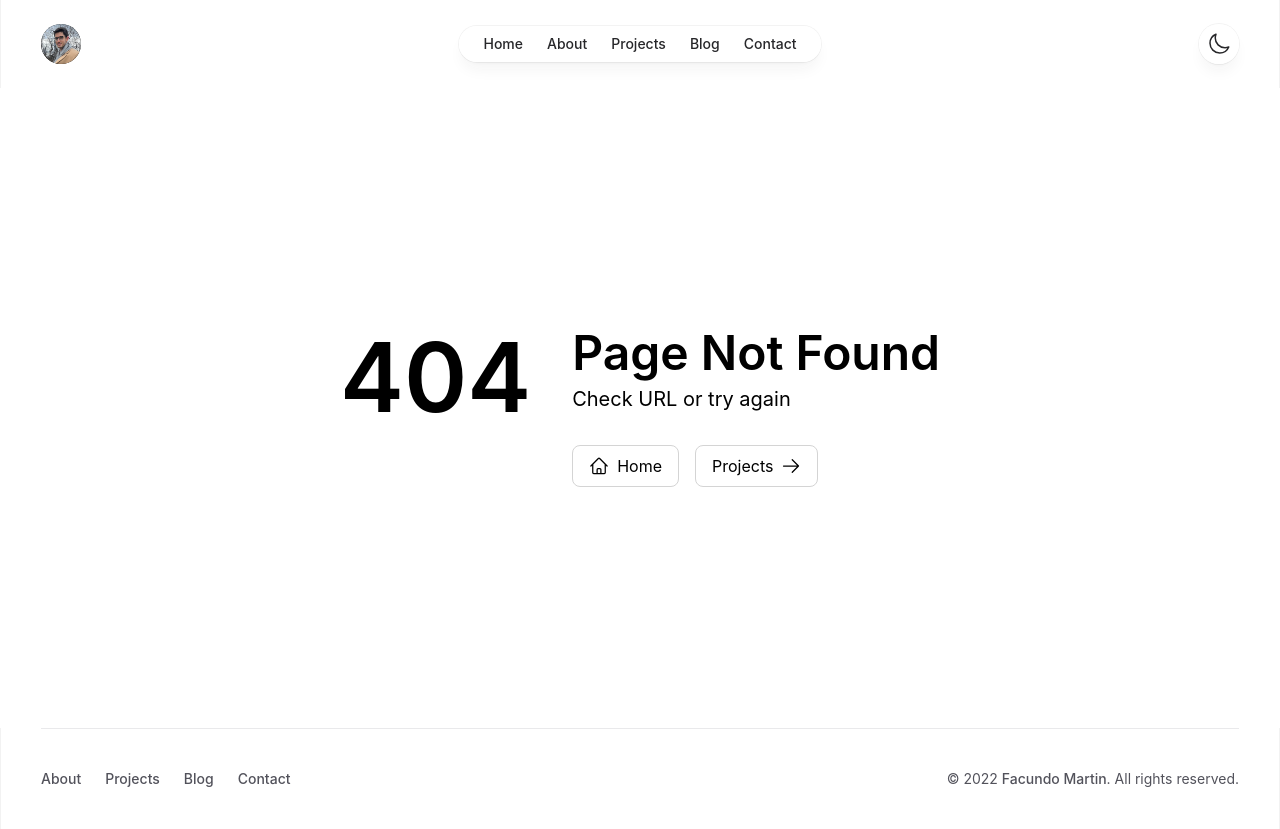
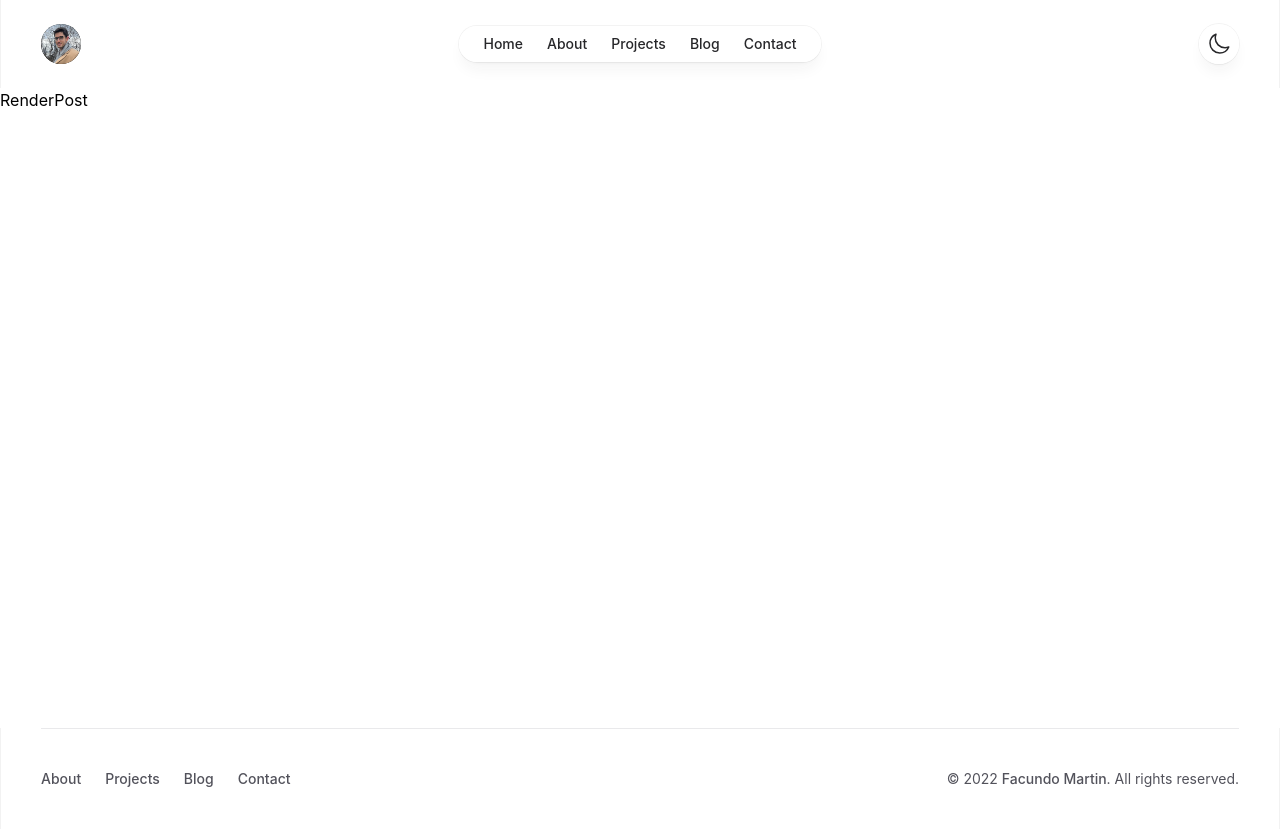
Before and after one commit to Facundo-Martin/portfolio-nextjs, a Next.js app: page /blog/1 in a window 1280 px wide. Before the commit this address had no page. Built offline with nearby package versions, Linux system fonts and the light colour scheme.

Commit message:
added [slug] dynamic routes and basic renderblog comopnent

```diff
--- a/src/components/Blog/BlogPost.tsx
+++ b/src/components/Blog/BlogPost.tsx
@@ -7,7 +7,7 @@ import { Post } from '../../d';
 function ReadMore({ slug }: { slug: string }) {
   return (
     <div className="pt-2 w-fit">
-      <Link href={`/projects/${slug}`}>
+      <Link href={`/blog/${slug}`}>
         <a>
           <div className="flex items-center gap-x-2 text-teal-500 group">
             <h4>Read More</h4>
--- /dev/null
+++ b/src/components/Post/RenderPost.tsx
@@ -0,0 +1,5 @@
+import React from 'react';
+
+export default function RenderPost() {
+  return <div>RenderPost</div>;
+}
--- /dev/null
+++ b/src/pages/blog/[slug].tsx
@@ -0,0 +1,19 @@
+import type { NextPage } from 'next';
+import Head from 'next/head';
+import Layout from '../../components/Layout/Layout';
+import RenderPost from '../../components/Post/RenderPost';
+
+const Contact: NextPage = () => {
+  return (
+    <>
+      <Head>
+        <title> Contact | Facundo Martin</title>
+      </Head>
+      <Layout>
+        <RenderPost />
+      </Layout>
+    </>
+  );
+};
+
+export default Contact;
--- a/src/pages/projects/[slug].tsx
+++ b/src/pages/projects/[slug].tsx
@@ -1,7 +1,6 @@
 import type { GetStaticPaths, GetStaticProps, GetStaticPropsContext, InferGetStaticPropsType, NextPage } from 'next';
 import { NextParsedUrlQuery } from 'next/dist/server/request-meta';
 import Head from 'next/head';
-import { useRouter } from 'next/router';
 import Layout from '../../components/Layout/Layout';
 import RenderProject from '../../components/Project/RenderProject';
 import { projects } from '../../utils';
@@ -28,7 +27,7 @@ export const getStaticProps: GetStaticProps = async (context) => {
   const { slug } = context.params as IParams;
   const project = projects.find((x) => x.slug === slug);
   return {
-    props: { project: project }, // Passed to the page component as props
+    props: { project: project },
   };
 };
 
```
